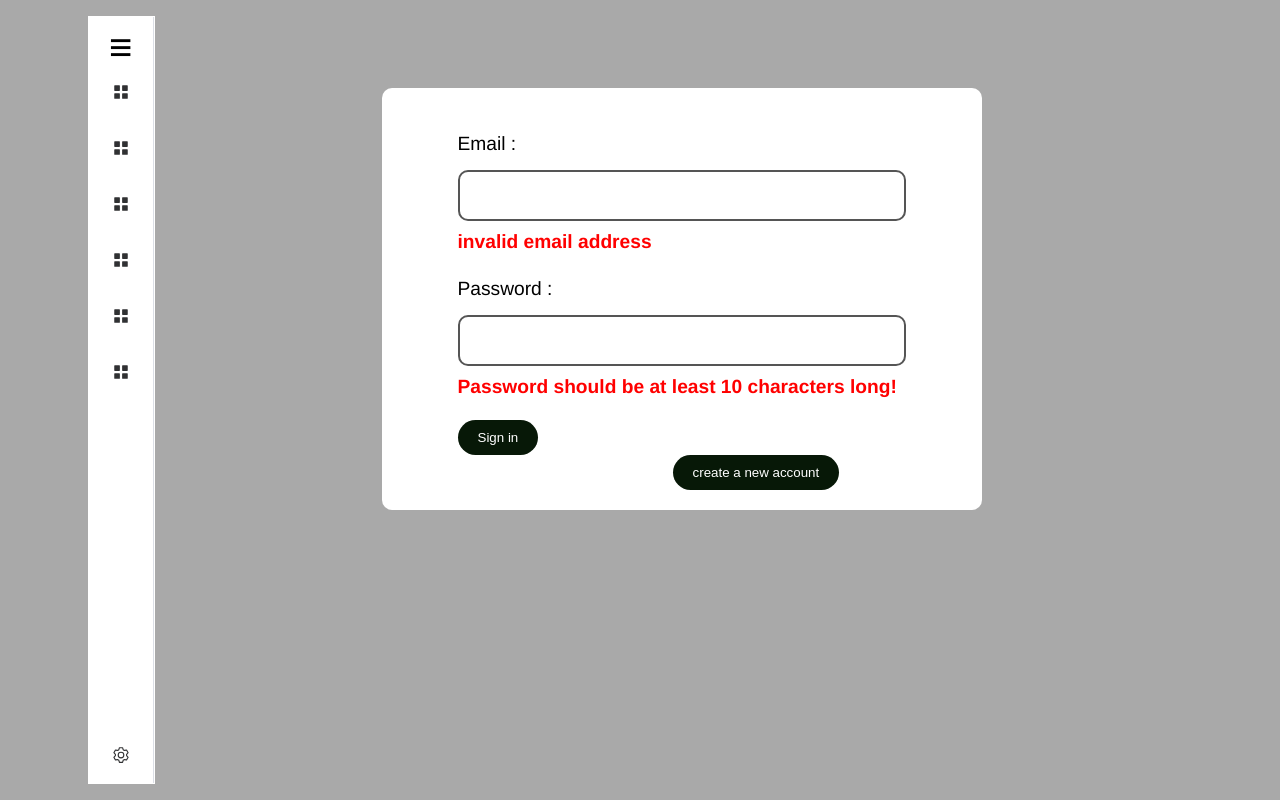
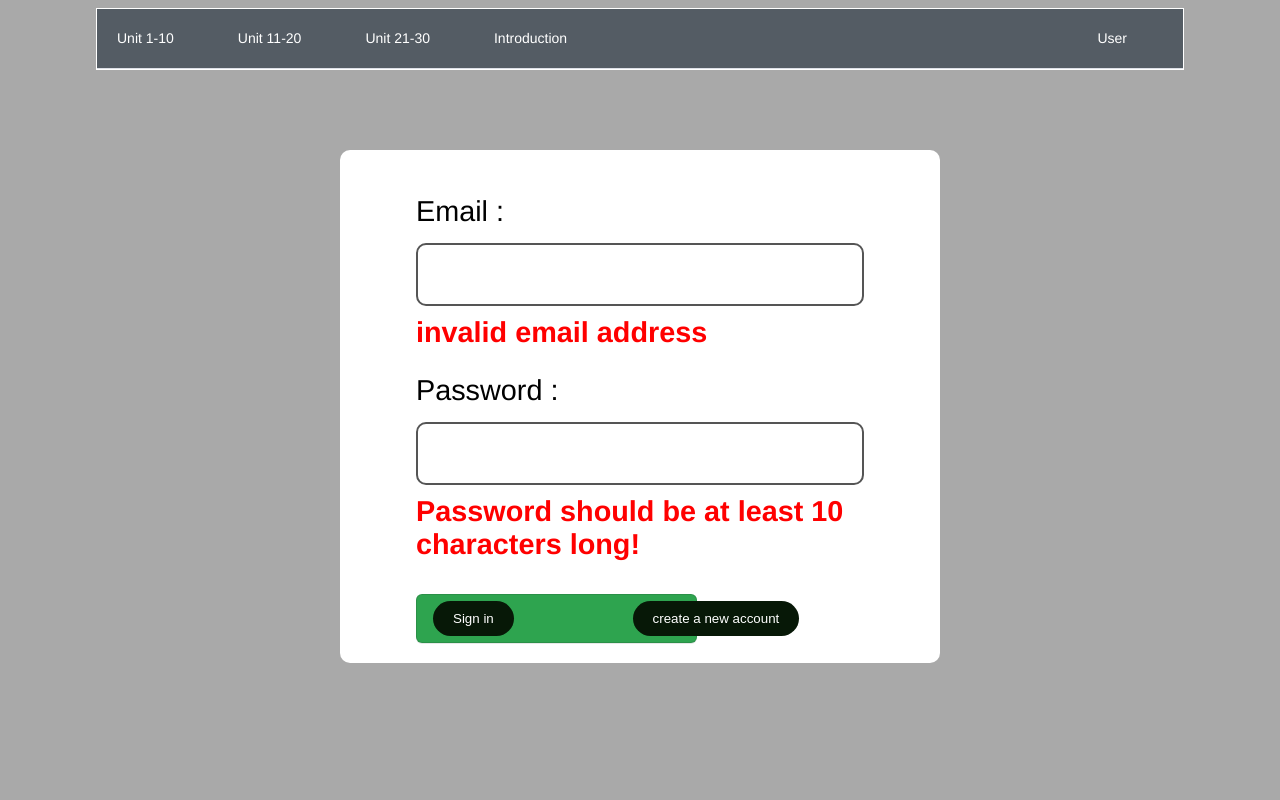
Before and after one commit to ShorterThanDijkstra/silver-apples, a Vue app in the folder frontend/: page /login in a window 1280 px wide. Built offline with nearby package versions, Linux system fonts and the light colour scheme.

Commit message:
ui: responsive top menu

```diff
--- a/frontend/public/style.css
+++ b/frontend/public/style.css
@@ -9,43 +9,88 @@
 }
 
 .container {
-    display: flex;
-
+    margin: 0em;
+    font-size: 1rem;
 }
 
 @media (min-width: 35em) {
     .container {
-        display: flex;
         margin-left: calc(5vw + 1em);
         margin-right: calc(5vw + 1em);
-    }
-}
-
-.sidebar {
-    flex: 1;
-    height: 96vh;
-    border: 1px solid white;
-    margin-right: 1em;
-    margin-top: 1vh;
-}
-
-@media (min-width: 35em) {
-    .sidebar {
-        flex: 0.3;
-        height: 96vh;
-        border: 1px solid white;
-        margin-right: 1em;
-        margin-top: 1vh;
+        font-size: 1.5rem;
 
     }
 }
 
-.main {
-    flex: 5;
-    height: 95vh;
+.menu {
+    border: 1px solid white;
+    font-size: 0.5em;
 }
+
+@media (min-width: 35em) {
+    .menu {
+        border: 1px solid white;
+
+    }
+}
+
+.main {}
 
 body {
     background-color: darkgray;
     font-family: Helvetica, Arial, sans-serif;
 }
+
+.button {
+    display: flex;
+    justify-content: right;
+    appearance: none;
+    background-color: #2ea44f;
+    border: 1px solid rgba(27, 31, 35, 0.15);
+    border-radius: 6px;
+    box-shadow: rgba(27, 31, 35, 0.1) 0 1px 0;
+    box-sizing: border-box;
+    color: #fff;
+    cursor: pointer;
+    display: inline-block;
+    font-family: -apple-system, system-ui, "Segoe UI", Helvetica, Arial,
+        sans-serif, "Apple Color Emoji", "Segoe UI Emoji";
+    font-size: 14px;
+    font-weight: 600;
+    line-height: 20px;
+    padding: 6px 16px;
+    position: relative;
+    text-align: center;
+    text-decoration: none;
+    user-select: none;
+    -webkit-user-select: none;
+    touch-action: manipulation;
+    vertical-align: middle;
+    white-space: nowrap;
+}
+
+.button:focus:not(:focus-visible):not(.focus-visible) {
+    box-shadow: none;
+    outline: none;
+}
+
+.button:hover {
+    background-color: #2c974b;
+}
+
+.button:focus {
+    box-shadow: rgba(46, 164, 79, 0.4) 0 0 0 3px;
+    outline: none;
+}
+
+.button:disabled {
+    background-color: #94d3a2;
+    border-color: rgba(27, 31, 35, 0.1);
+    color: rgba(255, 255, 255, 0.8);
+    cursor: default;
+}
+
+.button:active {
+    background-color: #298e46;
+    box-shadow: rgba(20, 70, 32, 0.2) 0 1px 0 inset;
+}
--- a/frontend/src/App.vue
+++ b/frontend/src/App.vue
@@ -1,17 +1,17 @@
 <script>
 import TheSidebarMenu from "@/components/TheSidebarMenu.vue";
-
+import TheTopNavigation from "./components/TheTopNavigation.vue";
 export default {
   components: {
-    TheSidebarMenu: TheSidebarMenu,
+    TheTopNavigation: TheTopNavigation,
   },
 };
 </script>
 
 <template>
   <div class="container">
-    <div class="sidebar">
-      <TheSidebarMenu></TheSidebarMenu>
+    <div class="menu">
+      <TheTopNavigation></TheTopNavigation>
     </div>
     <main class="main">
       <router-view></router-view>
--- a/frontend/src/components/TheNavigation_.vue
+++ b/frontend/src/components/TheTopNavigation.vue
@@ -5,32 +5,34 @@
     background-color="#545c64"
     text-color="#fff"
     active-text-color="#ffd04b"
+    :ellipsis="false"
     @select="handleSelect"
   >
-    <elMenuItem index="home" class="home">Home</elMenuItem>
-    <el-sub-menu index="user">
+    <el-sub-menu
+      class="sub-menu"
+      v-for="(group, i) in 3"
+      :key="i"
+      :index="String(i)"
+    >
+      <template #title>Unit {{ group * 10 - 9 }}-{{ group * 10 }}</template>
+      <el-menu-item
+        v-for="unit_index in 10"
+        :key="unit_index"
+        :index="String(group * 10 + unit_index - 10)"
+      >
+        unit {{ group * 10 + unit_index - 10 }}
+      </el-menu-item>
+    </el-sub-menu>
+    <elMenuItem index="intro" class="sub-menu intro">
+      <template #title>Introduction</template>
+    </elMenuItem>
+    <el-sub-menu index="user" class="right">
       <template #title>User</template>
-      <el-menu-item v-if="userToken === null" index="login">Sign in</el-menu-item>
+      <el-menu-item v-if="userToken === null" index="login"
+        >Sign in</el-menu-item
+      >
       <el-menu-item v-else index="logout">Sign out</el-menu-item>
     </el-sub-menu>
-    <span class="vl"></span>
-    <elMenuItem index="intro" class="intro">Introduction</elMenuItem>
-    <el-sub-menu v-for="(group, i) in 6" :key="i" :index="String(i)">
-      <template #title>Unit {{ group * 5 - 4 }}-{{ group * 5 }}</template>
-      <el-menu-item
-        v-for="unit_index in 5"
-        :key="unit_index"
-        :index="String(group * 5 + unit_index - 5)"
-      >
-        unit {{ group * 5 + unit_index - 5 }}
-      </el-menu-item>
-    </el-sub-menu>
-
-    <!-- <el-sub-menu index="user">
-      <template #title>User</template>
-      <el-menu-item index="sign_in">sign in</el-menu-item>
-      <el-menu-item index="sign_up">sign up</el-menu-item>
-    </el-sub-menu> -->
   </el-menu>
 </template>
 <script>
@@ -75,7 +77,7 @@ export default {
       })
         .then(() => {
           this.clearUserToken();
-          this.$router.go()
+          this.$router.go();
         })
         .catch(() => {});
     },
@@ -98,20 +100,15 @@ export default {
   },
 };
 </script>
-<style scoped>
-.intro {
-  /* background-color: #545c64;
-  color: #fff;
-  text-align: center;
-  cursor: pointer; */
-  margin-left: 3rem;
-
+<style>
+.el-menu {
+  flex-wrap: wrap;
 }
-.home {
-  margin-left: 7rem;
-}
-.vl {
-  border-left: 0.5px solid #fff;
-  height: auto;
+@media (min-width: 35em) {
+  .el-menu .right {
+    margin-left: auto;
+    margin-right: 1em;
+    justify-content: flex-start;
+  }
 }
 </style>
--- a/frontend/src/views/Unit.vue
+++ b/frontend/src/views/Unit.vue
@@ -1,35 +1,14 @@
 <template>
-    <div class="center">
-      <h1 class="title">
-        <span>Unit {{ currentUnit.index }}</span>
-        <button
-          v-if="currentUnit.index < 10"
-          style="margin-left: 11.4rem"
-          class="button"
-          role="button"
-          @click="specialSection"
-        >
+  <div class="head">
+    <h1>Unit {{ currentUnit.index }}</h1>
+    <div class="flex">
+      <button class="button" role="button" @click="specialSection">
         special section
       </button>
-        <button
-          v-else
-          style="margin-left: 10rem"
-          class="button"
-          role="button"
-          @click="specialSection"
-        >
-          special section
-        </button>
-
-        <button
-          style="margin-left: 16rem"
-          @click="exercise"
-          class="button"
-          role="button"
-        >
-          quizzes
-        </button>
-      </h1>
+      <button @click="exercise" class="button button-right" role="button">quizzes</button>
+    </div>
+  </div>
+  <div class="grid">
     <RootCard
       class="card"
       v-for="(root, index) in currentUnit.roots"
@@ -94,75 +73,14 @@ export default {
 };
 </script>
 
-<style>
-.card {
-  width: 45%;
-  display: inline-grid;
-  margin: 10px;
-  height: 300px;
-  border: 1px solid #ccc !important;
-  padding: 14px;
-  border-radius: 16px !important;
+<style scoped>
+.head {
+  font-size: 0.8rem;
 }
-.center {
-  margin-left: 5%;
-  font-size: 22px;
+.flex{
+  display: flex;
 }
-.title {
-  margin-left: 1rem;
-}
-
-.button {
-  display: flex;
-  justify-content: right;
-  appearance: none;
-  background-color: #2ea44f;
-  border: 1px solid rgba(27, 31, 35, 0.15);
-  border-radius: 6px;
-  box-shadow: rgba(27, 31, 35, 0.1) 0 1px 0;
-  box-sizing: border-box;
-  color: #fff;
-  cursor: pointer;
-  display: inline-block;
-  font-family: -apple-system, system-ui, "Segoe UI", Helvetica, Arial,
-    sans-serif, "Apple Color Emoji", "Segoe UI Emoji";
-  font-size: 14px;
-  font-weight: 600;
-  line-height: 20px;
-  padding: 6px 16px;
-  position: relative;
-  text-align: center;
-  text-decoration: none;
-  user-select: none;
-  -webkit-user-select: none;
-  touch-action: manipulation;
-  vertical-align: middle;
-  white-space: nowrap;
-}
-
-.button:focus:not(:focus-visible):not(.focus-visible) {
-  box-shadow: none;
-  outline: none;
-}
-
-.button:hover {
-  background-color: #2c974b;
-}
-
-.button:focus {
-  box-shadow: rgba(46, 164, 79, 0.4) 0 0 0 3px;
-  outline: none;
-}
-
-.button:disabled {
-  background-color: #94d3a2;
-  border-color: rgba(27, 31, 35, 0.1);
-  color: rgba(255, 255, 255, 0.8);
-  cursor: default;
-}
-
-.button:active {
-  background-color: #298e46;
-  box-shadow: rgba(20, 70, 32, 0.2) 0 1px 0 inset;
+.button-right{
+  margin-left: auto;
 }
 </style>
```
Lines whose indentation alone changed are shown as unchanged.
